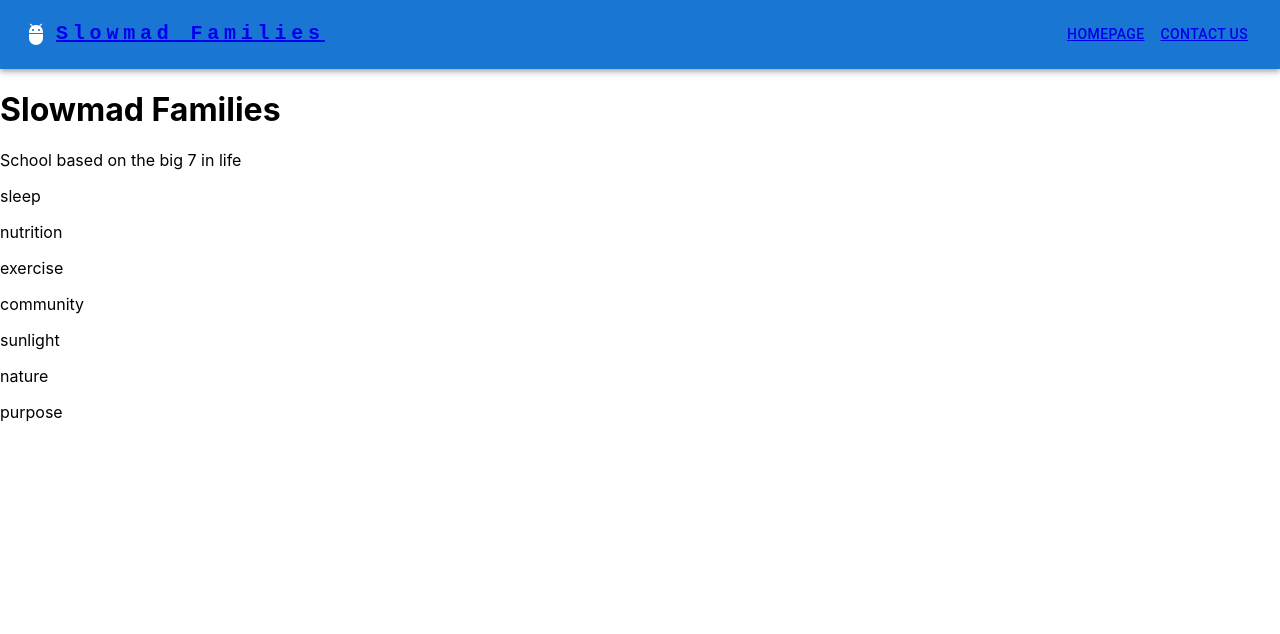
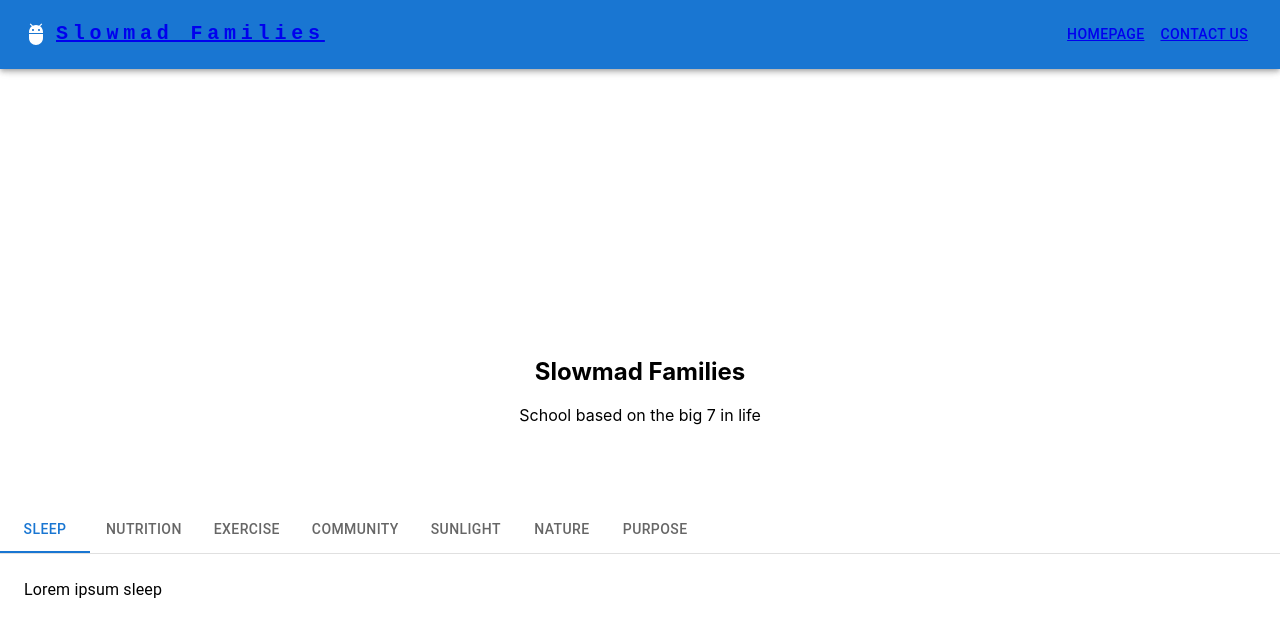
Before and after one commit to mariahcr/slow-mad-families, a React (Create React App) app: page / in a window 1280 px wide. Shown: the top 634 px of the page. Built offline with nearby package versions, Linux system fonts and the light colour scheme.

Commit message:
feat: Added tabs funcionality for the school values

```diff
--- a/src/App.js
+++ b/src/App.js
@@ -7,15 +7,24 @@ import {
 } from "react-router-dom";
 import SlowmadApp from "./SlowmadApp";
 import ContactPage from "./ContactPage";
+import Page from "./Page";
 
 const router = createBrowserRouter([
   {
     path: "/",
-    element: <SlowmadApp />,
+    element: (
+      <Page>
+        <SlowmadApp />
+      </Page>
+    )
   },
   {
     path: "slowmad/contact-us",
-    element: <ContactPage />,
+    element: (
+      <Page>
+        <ContactPage />
+      </Page>
+    )
   },
 ]);
 
--- /dev/null
+++ b/src/HomeTabs.js
@@ -0,0 +1,63 @@
+import * as React from 'react';
+import PropTypes from 'prop-types';
+import Tabs from '@mui/material/Tabs';
+import Tab from '@mui/material/Tab';
+import Typography from '@mui/material/Typography';
+import Box from '@mui/material/Box';
+
+function TabPanel(props) {
+    const { children, value, index, ...other } = props;
+    return (
+        <div
+            role="tabpanel"
+            hidden={value !== index}
+            id={`simple-tabpanel-${index}`}
+            aria-labelledby={`simple-tab-${index}`}
+            {...other}
+        >
+            {value === index && (
+                <Box sx={{ p: 3 }}>
+                    <Typography>{children}</Typography>
+                </Box>
+            )}
+        </div>
+    );
+}
+
+TabPanel.propTypes = {
+    children: PropTypes.node,
+    index: PropTypes.number.isRequired,
+    value: PropTypes.number.isRequired,
+};
+
+function a11yProps(index) {
+    return {
+        id: `simple-tab-${index}`,
+        'aria-controls': `simple-tabpanel-${index}`,
+    };
+}
+
+export default function HomeTabs({ seedValues }) {
+    const [value, setValue] = React.useState(0);
+
+    const handleChange = (event, newValue) => {
+        setValue(newValue);
+    };
+
+    return (
+        <Box sx={{ width: '100%' }}>
+            <Box sx={{ borderBottom: 1, borderColor: 'divider' }}>
+                <Tabs value={value} onChange={handleChange} aria-label="basic tabs">
+                    {seedValues.map((item, i) => {
+                        return <Tab label={item.itemName} {...a11yProps(i)} />;
+                    })}
+                </Tabs>
+            </Box>
+            {seedValues.map((item, i) => {
+                return <TabPanel value={value} index={i}>
+                    {item.description}
+                </TabPanel>
+            })}
+        </Box>
+    );
+}
--- /dev/null
+++ b/src/Page.css
@@ -0,0 +1,19 @@
+.page {
+    height: 100vh;
+    position: fixed;
+    width: 100%;
+    top: 0;
+    transition: opacity 0.5s ease-in-out;
+}
+
+.page-enter {
+    opacity: 0;
+}
+
+.page-enter-active {
+    opacity: 1;
+}
+
+.page-exit-active {
+    opacity: 0;
+}
--- /dev/null
+++ b/src/Page.js
@@ -0,0 +1,13 @@
+import ResponsiveAppBar from './Navbar';
+import "./Page.css";
+
+function Page({ children }) {
+    return (
+        <section className="page">
+            <ResponsiveAppBar />
+            {children}
+        </section>
+    )
+}
+
+export default Page;
--- /dev/null
+++ b/src/SlowmadApp.css
@@ -0,0 +1,19 @@
+.container {
+    padding-top: 10rem;
+}
+
+.app-title {
+    text-align: center;
+    margin-top: 10%;
+}
+
+.items-container,
+.app-description {
+    display: flex;
+    justify-content: space-evenly;
+}
+
+.app-description {
+    margin: 1rem;
+    margin-bottom: 5rem;
+}
--- a/src/SlowmadApp.js
+++ b/src/SlowmadApp.js
@@ -1,17 +1,14 @@
-import ResponsiveAppBar from './Navbar';
-
-const bigSeven = ['sleep', 'nutrition', 'exercise', 'community', 'sunlight', 'nature', 'purpose']
+import HomeTabs from './HomeTabs';
+import seedValues from './seedValues';
+import './SlowmadApp.css'
 
 function SlowmadApp() {
     return (
-        <div>
-            <ResponsiveAppBar />
-            <h1>Slowmad Families</h1>
-            <span>School based on the big 7 in life</span>
-            <div>
-                {bigSeven.map(item => (
-                    <p>{item}</p>
-                ))}
+        <div className='container'>
+            <h1 className='app-title'>Slowmad Families</h1>
+            <span className='app-description'>School based on the big 7 in life</span>
+            <div className='items-container'>
+                <HomeTabs seedValues={seedValues} />
             </div>
         </div>
     )
--- /dev/null
+++ b/src/seedValues.js
@@ -0,0 +1,29 @@
+export default [
+    {
+        itemName: 'sleep',
+        description: 'Lorem ipsum sleep'
+    },
+    {
+        itemName: 'nutrition',
+        description: 'Lorem ipsum nutrition'
+    },
+    {
+        itemName: 'exercise',
+        description: 'Lorem ipsum exercise'
+    },
+    {
+        itemName: 'community',
+        description: 'Lorem ipsum community'
+    },
+    {
+        itemName: 'sunlight',
+        description: 'Lorem ipsum sunlight'
+    },
+    {
+        itemName: 'nature',
+        description: 'Lorem ipsum nature'
+    },
+    {
+        itemName: 'purpose',
+        description: 'Lorem ipsum purpose'
+    }]
```
